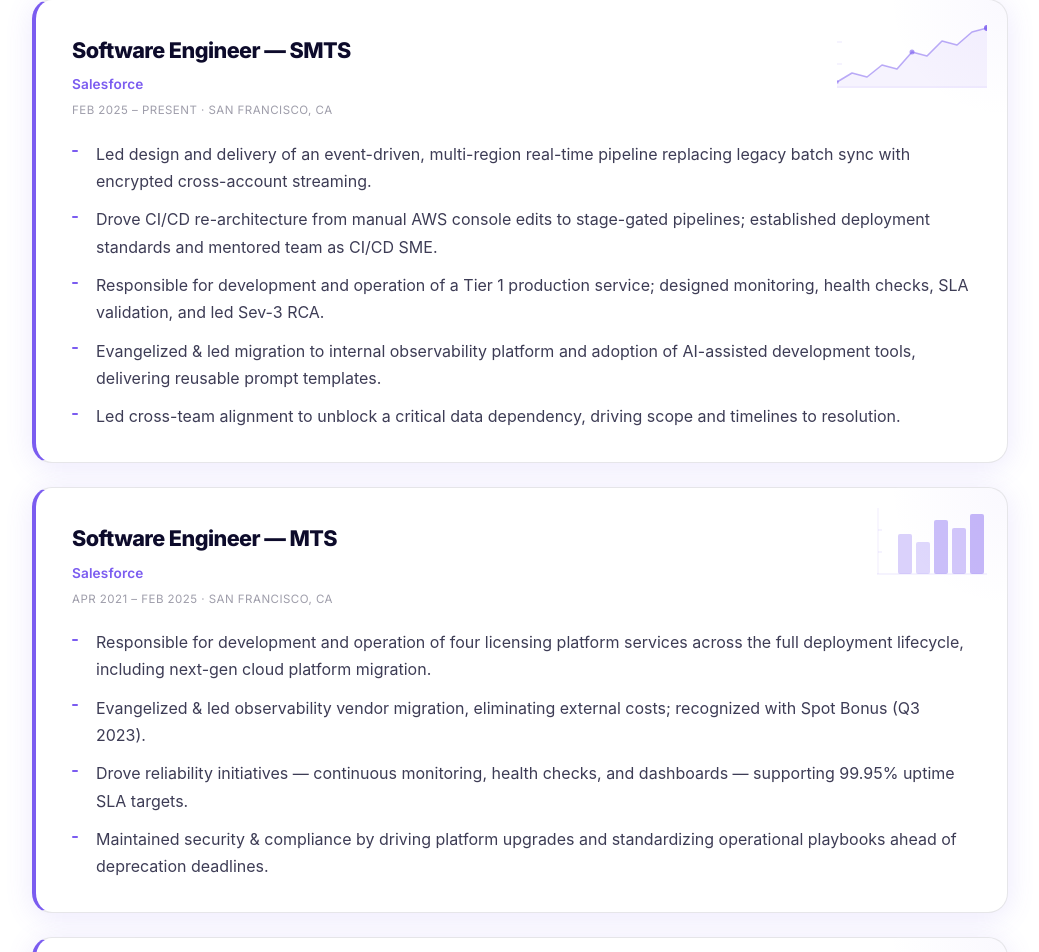
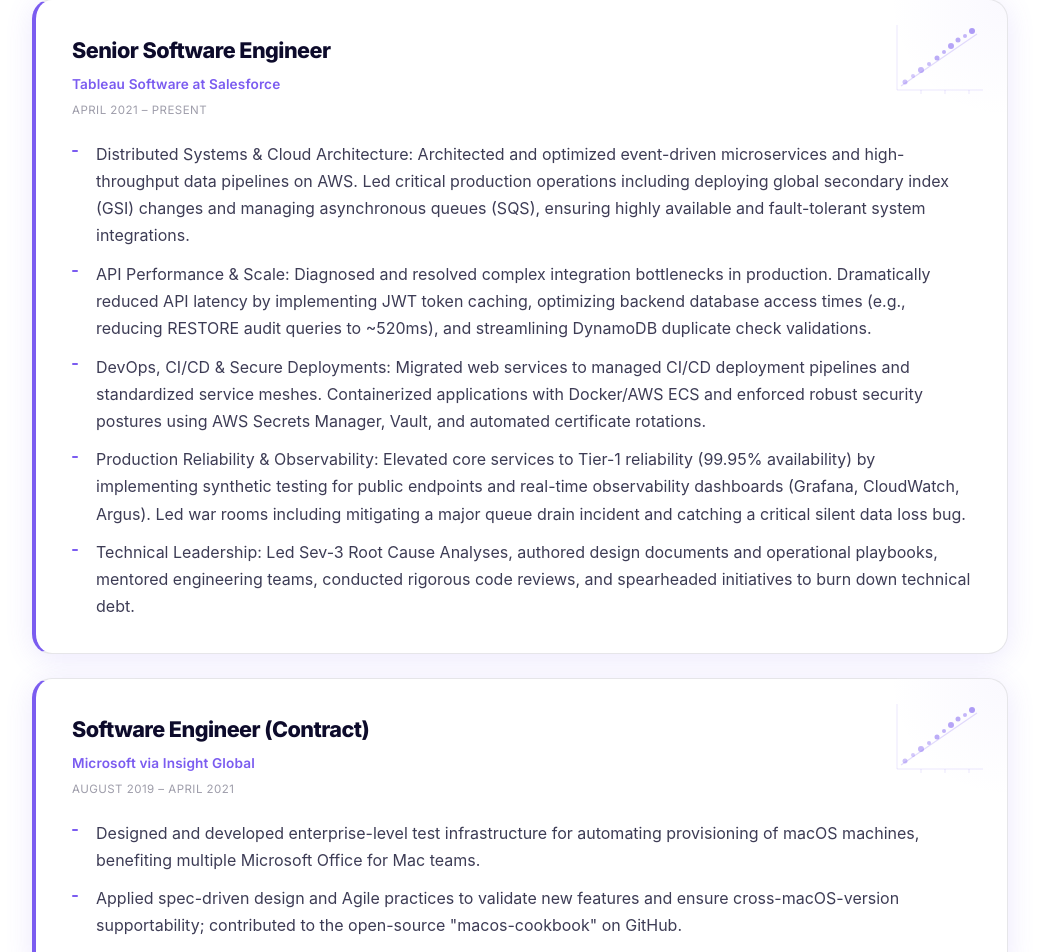
Before and after one commit to jho26/jho-resume, a React (Create React App) app in the folder resume-react/: page / in a window 1280 px wide. Shown: the part 1439-2391 px from the top of the page, without its empty margins (120-1159 px from the left). Built offline with nearby package versions, Linux system fonts and the light colour scheme; the HTML template or start-up script is replaced by a standard one.

Commit message:
Update Experience and Skills components to reflect new job roles, responsibilities, and skills. Enhanced job descriptions for clarity and added new skills related to AI tools and observability.

```diff
--- a/resume-react/src/components/Experience.tsx
+++ b/resume-react/src/components/Experience.tsx
@@ -103,54 +103,33 @@
 
 const jobs: Job[] = [
   {
-    role: 'Software Engineer — SMTS',
-    company: 'Salesforce',
-    dates: 'Feb 2025 – Present · San Francisco, CA',
-    viz: 'area',
+    role: 'Senior Software Engineer',
+    company: 'Tableau Software at Salesforce',
+    dates: 'April 2021 – Present',
     bullets: [
-      'Led design and delivery of an event-driven, multi-region real-time pipeline replacing legacy batch sync with encrypted cross-account streaming.',
-      'Drove CI/CD re-architecture from manual AWS console edits to stage-gated pipelines; established deployment standards and mentored team as CI/CD SME.',
-      'Responsible for development and operation of a Tier 1 production service; designed monitoring, health checks, SLA validation, and led Sev-3 RCA.',
-      'Evangelized & led migration to internal observability platform and adoption of AI-assisted development tools, delivering reusable prompt templates.',
-      'Led cross-team alignment to unblock a critical data dependency, driving scope and timelines to resolution.',
+      'Distributed Systems & Cloud Architecture: Architected and optimized event-driven microservices and high-throughput data pipelines on AWS. Led critical production operations including deploying global secondary index (GSI) changes and managing asynchronous queues (SQS), ensuring highly available and fault-tolerant system integrations.',
+      'API Performance & Scale: Diagnosed and resolved complex integration bottlenecks in production. Dramatically reduced API latency by implementing JWT token caching, optimizing backend database access times (e.g., reducing RESTORE audit queries to ~520ms), and streamlining DynamoDB duplicate check validations.',
+      'DevOps, CI/CD & Secure Deployments: Migrated web services to managed CI/CD deployment pipelines and standardized service meshes. Containerized applications with Docker/AWS ECS and enforced robust security postures using AWS Secrets Manager, Vault, and automated certificate rotations.',
+      'Production Reliability & Observability: Elevated core services to Tier-1 reliability (99.95% availability) by implementing synthetic testing for public endpoints and real-time observability dashboards (Grafana, CloudWatch, Argus). Led war rooms including mitigating a major queue drain incident and catching a critical silent data loss bug.',
+      'Technical Leadership: Led Sev-3 Root Cause Analyses, authored design documents and operational playbooks, mentored engineering teams, conducted rigorous code reviews, and spearheaded initiatives to burn down technical debt.',
     ],
   },
   {
-    role: 'Software Engineer — MTS',
-    company: 'Salesforce',
-    dates: 'Apr 2021 – Feb 2025 · San Francisco, CA',
-    viz: 'bars',
-    bullets: [
-      'Responsible for development and operation of four licensing platform services across the full deployment lifecycle, including next-gen cloud platform migration.',
-      'Evangelized & led observability vendor migration, eliminating external costs; recognized with Spot Bonus (Q3 2023).',
-      'Drove reliability initiatives — continuous monitoring, health checks, and dashboards — supporting 99.95% uptime SLA targets.',
-      'Maintained security & compliance by driving platform upgrades and standardizing operational playbooks ahead of deprecation deadlines.',
-    ],
-  },
-  {
-    role: 'Software Engineer',
+    role: 'Software Engineer (Contract)',
     company: 'Microsoft via Insight Global',
     dates: 'August 2019 – April 2021',
-    viz: 'bars',
     bullets: [
-      'Designed and developed enterprise-level test infrastructure, integrating it into code to support the Microsoft Office team.',
-      'Utilized Ruby and the Chef platform to design systems for automating provisioning of macOS machines, benefiting multiple Microsoft Office for Mac teams.',
-      'Demonstrated proficiency in Agile processes, swiftly incorporating customer feedback to ensure supportability across various macOS versions.',
-      'Committed to spec-driven design principles, minimizing testing gaps to validate new functionalities and proactively prevent future bugs.',
-      'Actively contributed to the open-source Chef cookbook "macos-cookbook" hosted on Microsoft\'s GitHub repository.',
+      'Designed and developed enterprise-level test infrastructure for automating provisioning of macOS machines, benefiting multiple Microsoft Office for Mac teams.',
+      'Applied spec-driven design and Agile practices to validate new features and ensure cross-macOS-version supportability; contributed to the open-source "macos-cookbook" on GitHub.',
     ],
   },
   {
     role: 'Senior Technical Support Engineer',
     company: 'Tableau Software',
     dates: 'January 2015 – August 2019',
-    viz: 'scatter',
     bullets: [
-      'Independently diagnosed and resolved complex application issues, including user experience latency, in customer environments at scale.',
-      'Improved team case closing metrics by proactively identifying and documenting previously undocumented issues through internal knowledge base (KB) articles.',
-      'Assisted fellow engineers by sharing insights and solutions through comprehensive troubleshooting guides.',
-      'Performed root cause analysis leveraging Tableau log files and various troubleshooting tools to provide effective guidance to customers.',
-      'Maintained high customer satisfaction through excellent communication, problem-solving skills, and attention to detail.',
+      'Served as technical escalation point for enterprise Tableau Server customers — diagnosing complex root causes across networking, authentication, and performance layers, and partnering directly with engineering to reproduce, document, and resolve critical product defects, accelerating fix cycles for high-priority accounts.',
+      'Managed a portfolio of high-severity cases end-to-end across Tableau Desktop and Server on Windows and macOS — maintaining global SLA compliance and building deep architectural expertise that enabled faster resolution and internal knowledge sharing.',
     ],
   },
 ];
@@ -197,7 +176,7 @@
         </div>
         <div className="experience-grid">
           {jobs.map((job, i) => (
-            <ExperienceCard key={job.company} job={job} delay={`${i * 0.1}s`} />
+            <ExperienceCard key={job.company + job.role} job={job} delay={`${i * 0.1}s`} />
           ))}
         </div>
       </div>
--- a/resume-react/src/components/Skills.tsx
+++ b/resume-react/src/components/Skills.tsx
@@ -11,32 +11,27 @@
   {
     label: 'Cloud & Infrastructure',
     emoji: '☁️',
-    skills: ['AWS Lambda', 'DynamoDB', 'SQS', 'SES', 'KMS', 'IAM', 'CloudWatch', 'ECR', 'Secrets Manager', 'ECS', 'Terraform', 'Kubernetes', 'Hyperforce'],
+    skills: ['AWS', 'DynamoDB', 'SQS', 'ECS', 'CloudWatch', 'Secrets Manager', 'S3', 'Lambda'],
   },
   {
     label: 'CI/CD & DevOps',
     emoji: '🔧',
-    skills: ['GitLab CI/CD', 'Falcon CI/CD (FIT)', 'Docker', 'Bamboo', 'Multi-environment pipelines', 'MESH/Ingress networking'],
-  },
-  {
-    label: 'Observability',
-    emoji: '📡',
-    skills: ['CloudWatch', 'Splunk', 'Prometheus', 'PagerDuty', 'Argus', 'New Relic', 'Grafana', 'Fluentbit', 'Kafka'],
+    skills: ['Docker', 'CI/CD Pipelines', 'Vault', 'Grafana', 'Argus', 'Synthetic Testing', 'Certificate Rotation'],
   },
   {
     label: 'Languages & Frameworks',
     emoji: '💻',
-    skills: ['Python', 'Java', 'SQL', 'Spring Boot', 'Apache Maven', 'JUnit 5', 'Gradle'],
+    skills: ['TypeScript', 'Java', 'Ruby', 'Python', 'Chef', 'SQL'],
   },
   {
-    label: 'Licensing & Compliance',
-    emoji: '🔐',
-    skills: ['Flexera / FlexNet', 'ECAP Licensing', 'Nexus'],
+    label: 'Architecture',
+    emoji: '🏗️',
+    skills: ['Microservices', 'Event-Driven', 'REST APIs', 'JWT', 'Distributed Systems', 'Service Mesh'],
   },
   {
-    label: 'AI Tools',
-    emoji: '🤖',
-    skills: ['Cursor', 'Claude', 'Windsurf'],
+    label: 'Leadership',
+    emoji: '🎯',
+    skills: ['Technical Design', 'Code Review', 'Root Cause Analysis', 'Mentoring', 'Operational Playbooks'],
   },
   {
     label: 'Languages (Spoken)',
```
